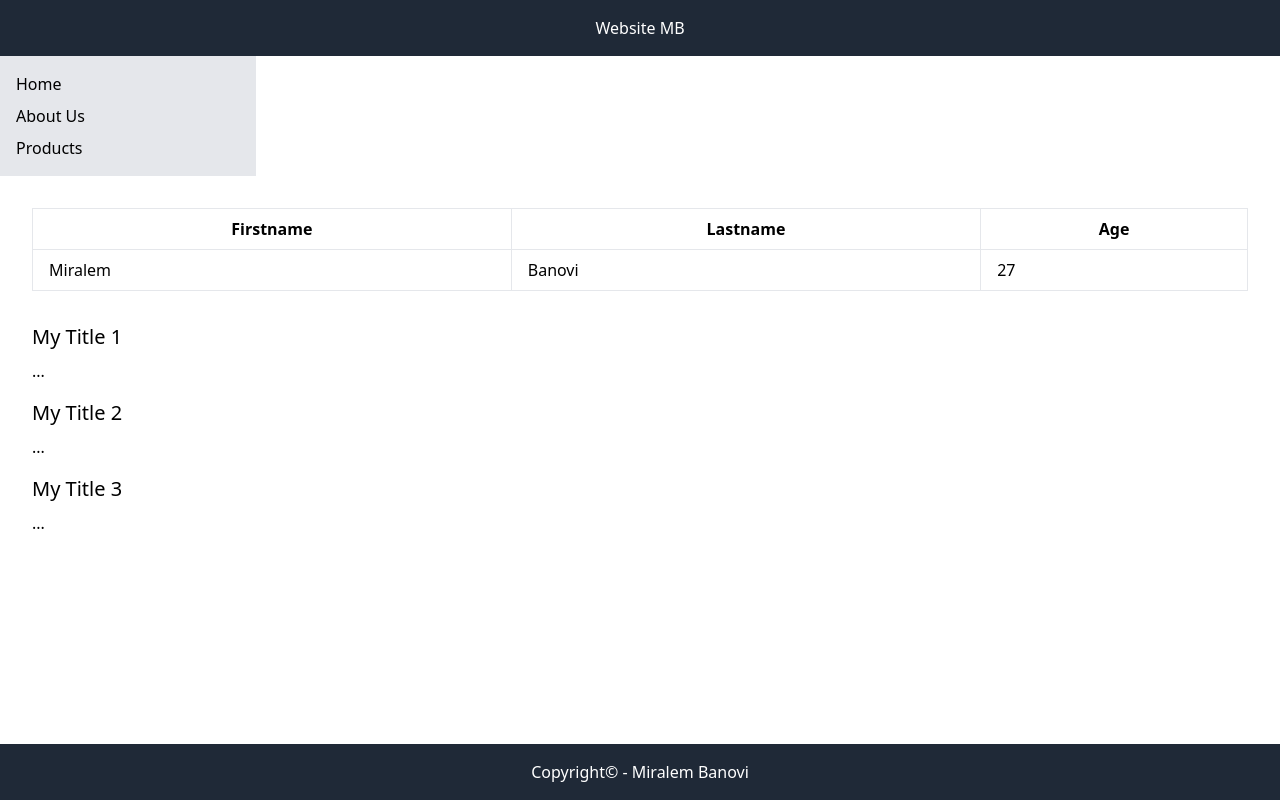
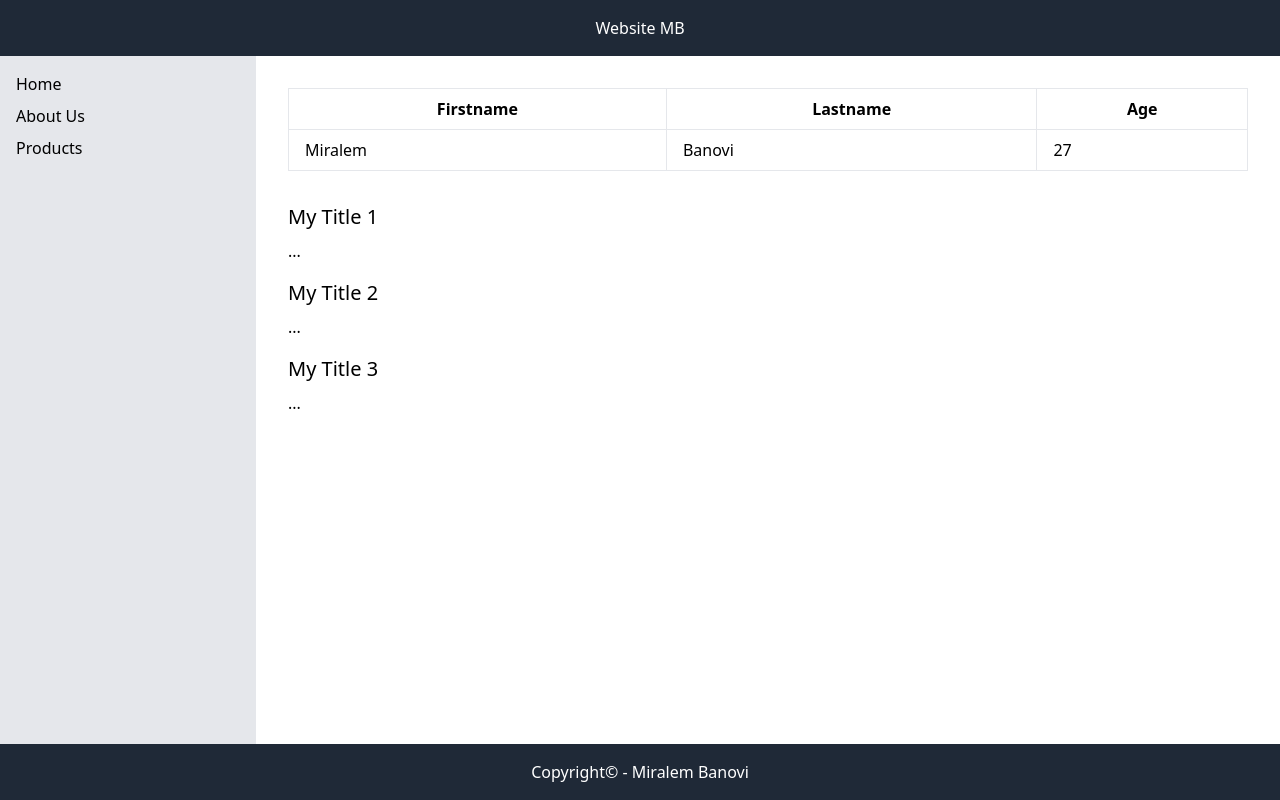
Before and after one commit to Miralem-Ba/example_project, a website built with webpack: page src/index.html in a window 1280 px wide. Built offline with nearby package versions, Linux system fonts and the light colour scheme.

```diff
--- a/src/index.html
+++ b/src/index.html
@@ -12,6 +12,7 @@
     Website MB
   </header>
 
+  <div class="flex flex-1">
     <aside class="bg-gray-200 p-4 w-64">
       <nav>
         <ul class="list-none">
@@ -22,7 +23,7 @@
       </nav>
     </aside>
 
-  <main class="p-8">
+    <main class="flex-1 p-8">
       <table class="table-auto w-full mb-8">
         <tr>
           <th class="border px-4 py-2">Firstname</th>
@@ -51,6 +52,7 @@
         </article>
       </section>
     </main>
+  </div>
 
   <footer class="bg-gray-800 text-white text-center p-4 mt-auto">
     Copyright© - Miralem Banovi
```
Lines whose indentation alone changed are shown as unchanged.
